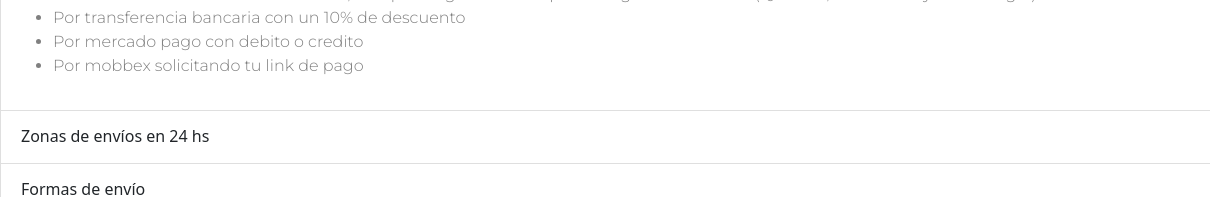
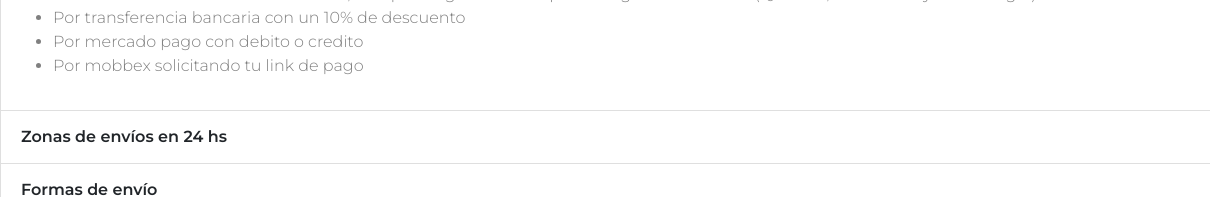
Before and after one commit to florenciaMartinez/trabajoCoder, a website: page pregFrecuentes.html in a window 1280 px wide. Shown: the part 603-800 px from the top of the page, 0-1210 px from the left. Drawn offline with nearby package versions, Linux system fonts and the light colour scheme; grey boxes are pictures that could not be loaded.

Commit message:
modifique la fuente del acordion

```diff
--- a/scss/main.scss
+++ b/scss/main.scss
@@ -690,6 +690,9 @@ footer .formatoNewsletter {
 
 /*Aplicado a Preguntas Frecuentes*/
 .estiloAcordion{
+    font-family: $fuente-Montserrat;
+    font-weight: bold;
+
     &:not(.collapsed){
     background-color:$color-purple;
     color: gray;
```
Also changed, not shown: css/styles.css.
